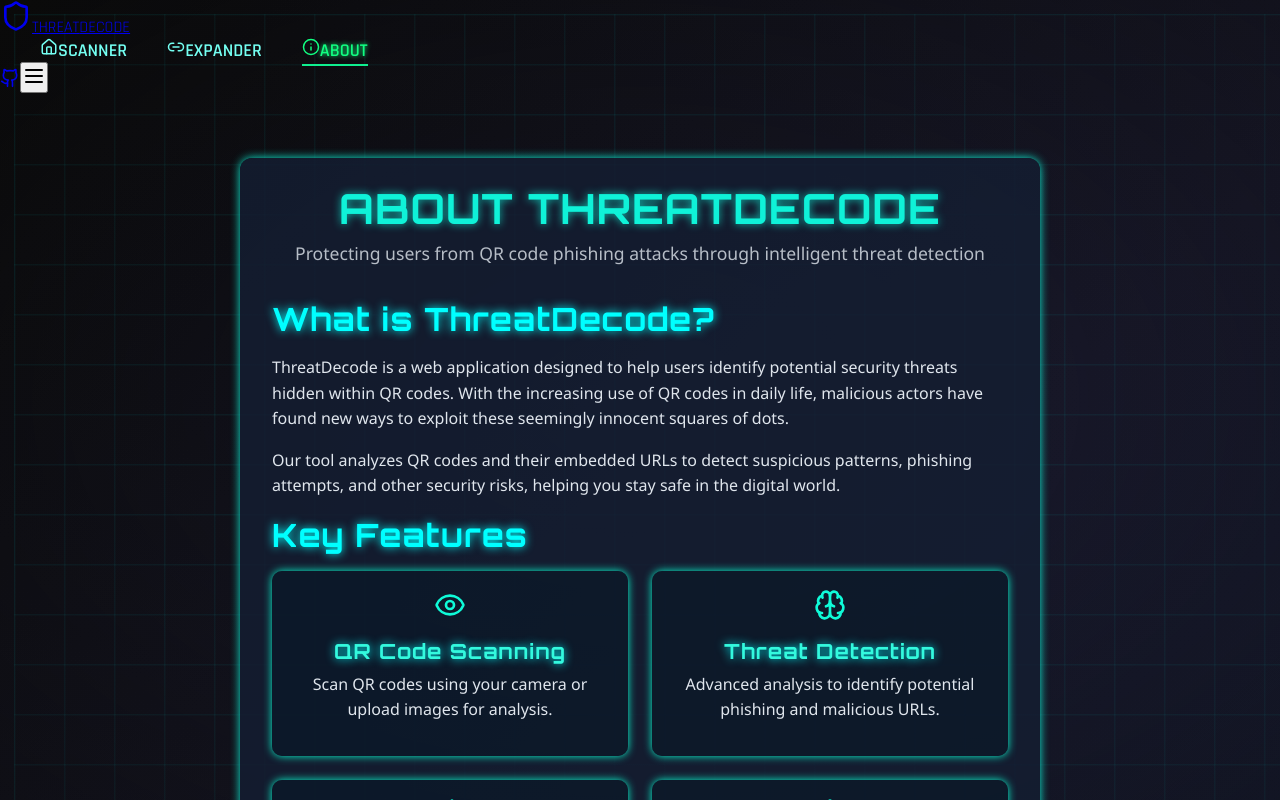
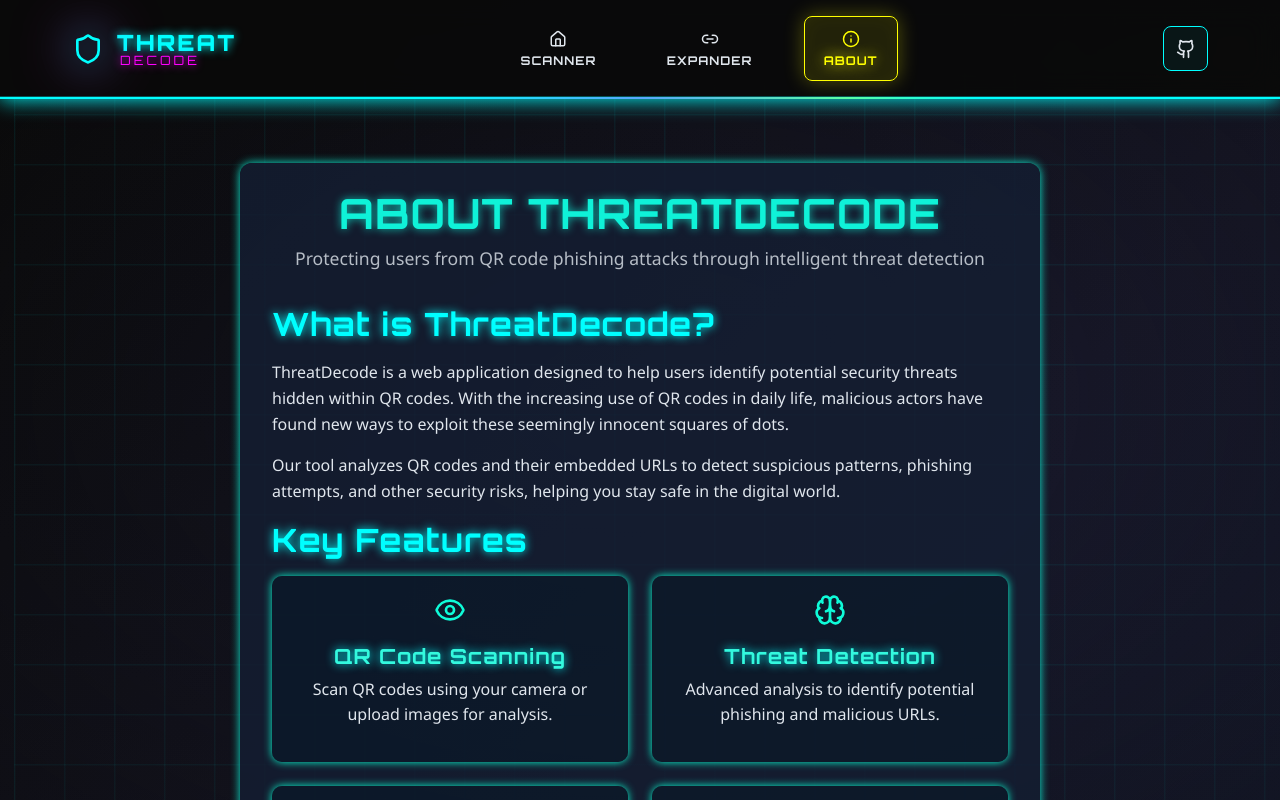
Before and after one commit to gowri018/AntiQuish, a React (Create React App) app in the folder threatdecode-frontend/: page /about in a window 1280 px wide. Shown: the top 800 px of the page. Built offline with nearby package versions, Linux system fonts and the light colour scheme.

Commit message:
urlExpansion

```diff
--- a/threatdecode-frontend/src/components/Header.css
+++ b/threatdecode-frontend/src/components/Header.css
@@ -1,37 +1,258 @@
-.header {
+.cyber-header {
+  background: rgba(10, 10, 10, 0.95);
+  border-bottom: 2px solid var(--cyber-primary);
+  backdrop-filter: blur(15px);
+  position: sticky;
+  top: 0;
+  z-index: 100;
+  box-shadow:
+    0 0 20px var(--cyber-primary),
+    inset 0 -1px 0 rgba(0, 255, 255, 0.3);
+}
+
+.header-content {
+  max-width: 1200px;
+  margin: 0 auto;
   display: flex;
   align-items: center;
   justify-content: space-between;
-  background: rgba(10, 20, 40, 0.95);
-  color: #26ffe1;
-  padding: 1rem 2rem 1rem 2rem;
-  border-bottom: 2px solid #23ffd6;
-  box-shadow: 0 1px 14px rgba(40,255,249, 0.07);
-  position: sticky;
-  top: 0;
-  z-index: 10;
+  padding: 1rem 2rem;
+  position: relative;
 }
 
-.logo {
-  font-size: 1.7rem;
-  font-weight: bold;
-  letter-spacing: 2px;
-  text-shadow: 0 0 5px #23ffd6, 0 0 15px #23ffd6;
+.cyber-logo {
+  display: flex;
+  align-items: center;
+  gap: 0.8rem;
+  text-decoration: none;
+  transition: all 0.3s ease;
 }
 
-nav a {
-  color: #74fff2;
-  margin-left: 2.5rem;
-  font-weight: 600;
-  font-size: 1.13rem;
-  text-decoration: none;
-  border-bottom: 2px solid transparent;
-  padding-bottom: 2px;
-  transition: color 0.13s, border 0.15s;
+.logo-icon {
+  color: var(--cyber-primary);
+  filter: drop-shadow(0 0 10px var(--cyber-primary));
+  animation: logo-pulse 2s ease-in-out infinite alternate;
 }
 
-nav a.active, nav a:hover {
-  color: #11ff81;
-  border-bottom: 2px solid #0fef8f;
-  text-shadow: 0 0 5px #11ff81;
+@keyframes logo-pulse {
+  0% { filter: drop-shadow(0 0 10px var(--cyber-primary)); }
+  100% { filter: drop-shadow(0 0 20px var(--cyber-primary)) drop-shadow(0 0 30px var(--cyber-secondary)); }
 }
+
+.logo-text {
+  display: flex;
+  flex-direction: column;
+  line-height: 1;
+}
+
+.logo-main {
+  font-family: 'Orbitron', monospace;
+  font-weight: 900;
+  font-size: 1.4rem;
+  color: var(--cyber-primary);
+  text-shadow: 0 0 10px var(--cyber-primary);
+  letter-spacing: 2px;
+}
+
+.logo-sub {
+  font-family: 'Orbitron', monospace;
+  font-weight: 400;
+  font-size: 0.8rem;
+  color: var(--cyber-secondary);
+  text-shadow: 0 0 8px var(--cyber-secondary);
+  letter-spacing: 3px;
+  margin-left: 0.2rem;
+}
+
+.cyber-logo:hover .logo-icon {
+  transform: rotate(360deg);
+  transition: transform 0.8s ease;
+}
+
+.nav-menu {
+  display: flex;
+  gap: 2rem;
+  align-items: center;
+}
+
+.cyber-nav-link {
+  display: flex;
+  flex-direction: column;
+  align-items: center;
+  gap: 0.3rem;
+  color: var(--cyber-text);
+  text-decoration: none;
+  font-family: 'Orbitron', monospace;
+  font-weight: 600;
+  font-size: 0.9rem;
+  letter-spacing: 1px;
+  padding: 0.8rem 1.2rem;
+  border-radius: 8px;
+  transition: all 0.3s ease;
+  position: relative;
+  overflow: hidden;
+}
+
+.cyber-nav-link::before {
+  content: '';
+  position: absolute;
+  top: 0;
+  left: -100%;
+  width: 100%;
+  height: 100%;
+  background: linear-gradient(90deg, transparent, rgba(0, 255, 255, 0.2), transparent);
+  transition: left 0.6s ease;
+}
+
+.cyber-nav-link:hover::before {
+  left: 100%;
+}
+
+.cyber-nav-link:hover {
+  color: var(--cyber-primary);
+  text-shadow: 0 0 10px var(--cyber-primary);
+  box-shadow: 0 0 15px rgba(0, 255, 255, 0.3);
+  background: rgba(0, 255, 255, 0.05);
+}
+
+.cyber-nav-link.active {
+  color: var(--cyber-accent);
+  text-shadow: 0 0 15px var(--cyber-accent);
+  background: rgba(255, 255, 0, 0.1);
+  box-shadow:
+    0 0 20px rgba(255, 255, 0, 0.3),
+    inset 0 0 20px rgba(255, 255, 0, 0.05);
+  border: 1px solid var(--cyber-accent);
+}
+
+.cyber-nav-link span {
+  font-size: 0.75rem;
+  text-transform: uppercase;
+}
+
+.header-actions {
+  display: flex;
+  align-items: center;
+  gap: 1rem;
+}
+
+.cyber-github-link {
+  display: flex;
+  align-items: center;
+  justify-content: center;
+  width: 45px;
+  height: 45px;
+  color: var(--cyber-text);
+  border: 1px solid var(--cyber-primary);
+  border-radius: 8px;
+  transition: all 0.3s ease;
+  background: rgba(0, 255, 255, 0.05);
+}
+
+.cyber-github-link:hover {
+  color: var(--cyber-primary);
+  box-shadow: 0 0 15px var(--cyber-primary);
+  background: rgba(0, 255, 255, 0.1);
+  transform: translateY(-2px);
+}
+
+.mobile-menu-toggle {
+  display: none;
+  background: none;
+  border: 1px solid var(--cyber-primary);
+  color: var(--cyber-primary);
+  padding: 0.5rem;
+  border-radius: 5px;
+  cursor: pointer;
+  transition: all 0.3s ease;
+}
+
+.mobile-menu-toggle:hover {
+  box-shadow: 0 0 10px var(--cyber-primary);
+  background: rgba(0, 255, 255, 0.1);
+}
+
+.header-glow {
+  position: absolute;
+  bottom: -2px;
+  left: 0;
+  width: 100%;
+  height: 2px;
+  background: linear-gradient(90deg,
+    transparent 0%,
+    var(--cyber-primary) 20%,
+    var(--cyber-secondary) 50%,
+    var(--cyber-accent) 80%,
+    transparent 100%);
+  animation: glow-sweep 3s ease-in-out infinite;
+}
+
+@keyframes glow-sweep {
+  0%, 100% { opacity: 0.3; transform: scaleX(0.5); }
+  50% { opacity: 1; transform: scaleX(1); }
+}
+
+/* Mobile Responsive */
+@media (max-width: 768px) {
+  .header-content {
+    padding: 1rem;
+  }
+
+  .mobile-menu-toggle {
+    display: block;
+  }
+
+  .nav-menu {
+    position: fixed;
+    top: 100%;
+    left: 0;
+    width: 100%;
+    background: rgba(10, 10, 10, 0.98);
+    border-top: 1px solid var(--cyber-primary);
+    flex-direction: column;
+    padding: 2rem;
+    gap: 1rem;
+    transform: translateY(-100%);
+    opacity: 0;
+    visibility: hidden;
+    transition: all 0.3s ease;
+    backdrop-filter: blur(15px);
+  }
+
+  .nav-menu.mobile-open {
+    transform: translateY(0);
+    opacity: 1;
+    visibility: visible;
+  }
+
+  .cyber-nav-link {
+    width: 100%;
+    padding: 1.2rem;
+    justify-content: center;
+    border: 1px solid rgba(0, 255, 255, 0.3);
+    background: rgba(0, 255, 255, 0.05);
+  }
+
+  .logo-main {
+    font-size: 1.2rem;
+  }
+
+  .logo-sub {
+    font-size: 0.7rem;
+  }
+}
+
+@media (max-width: 480px) {
+  .logo-main {
+    font-size: 1rem;
+  }
+
+  .logo-sub {
+    font-size: 0.6rem;
+  }
+
+  .cyber-github-link {
+    width: 40px;
+    height: 40px;
+  }
+}
```
